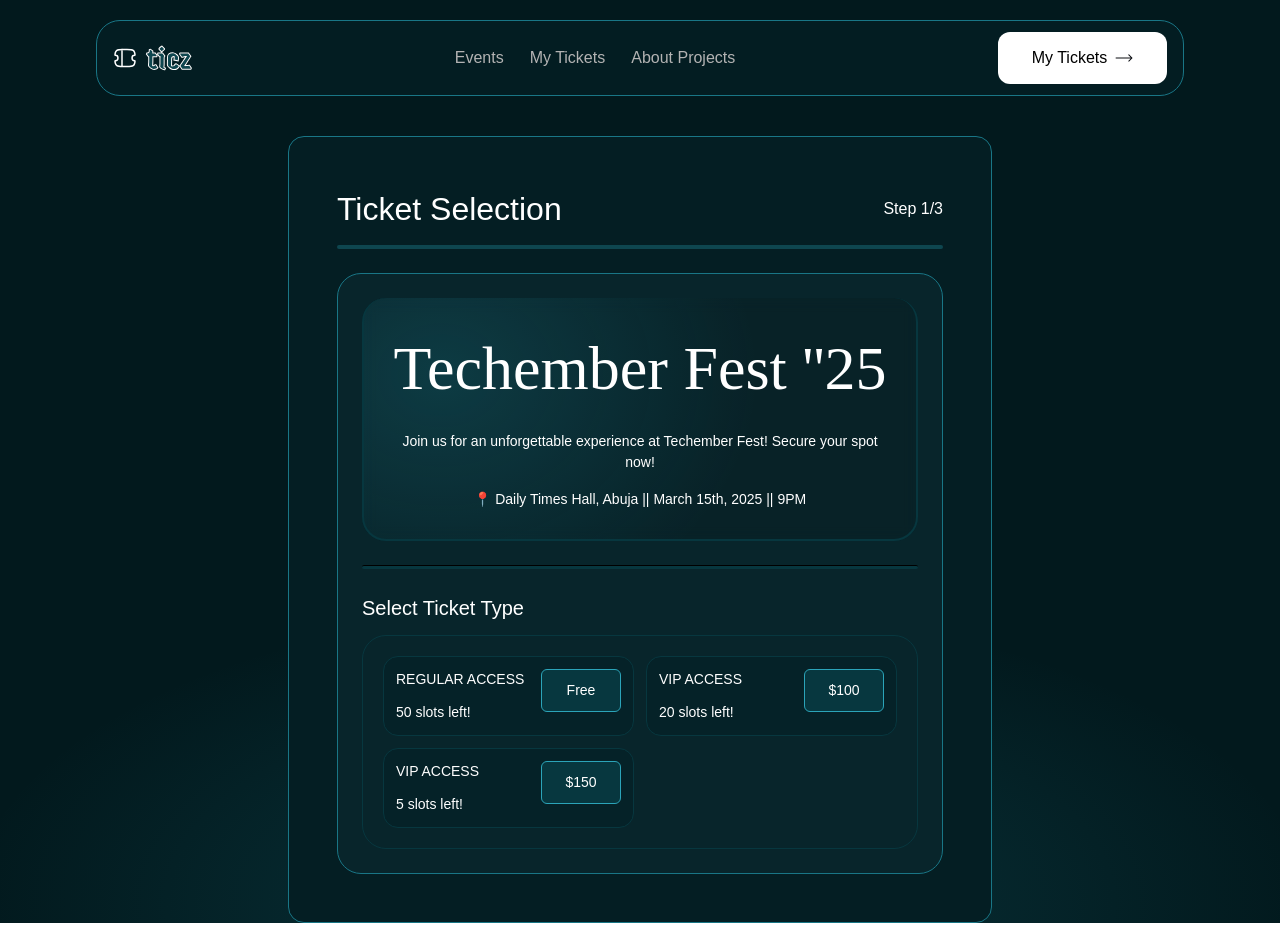
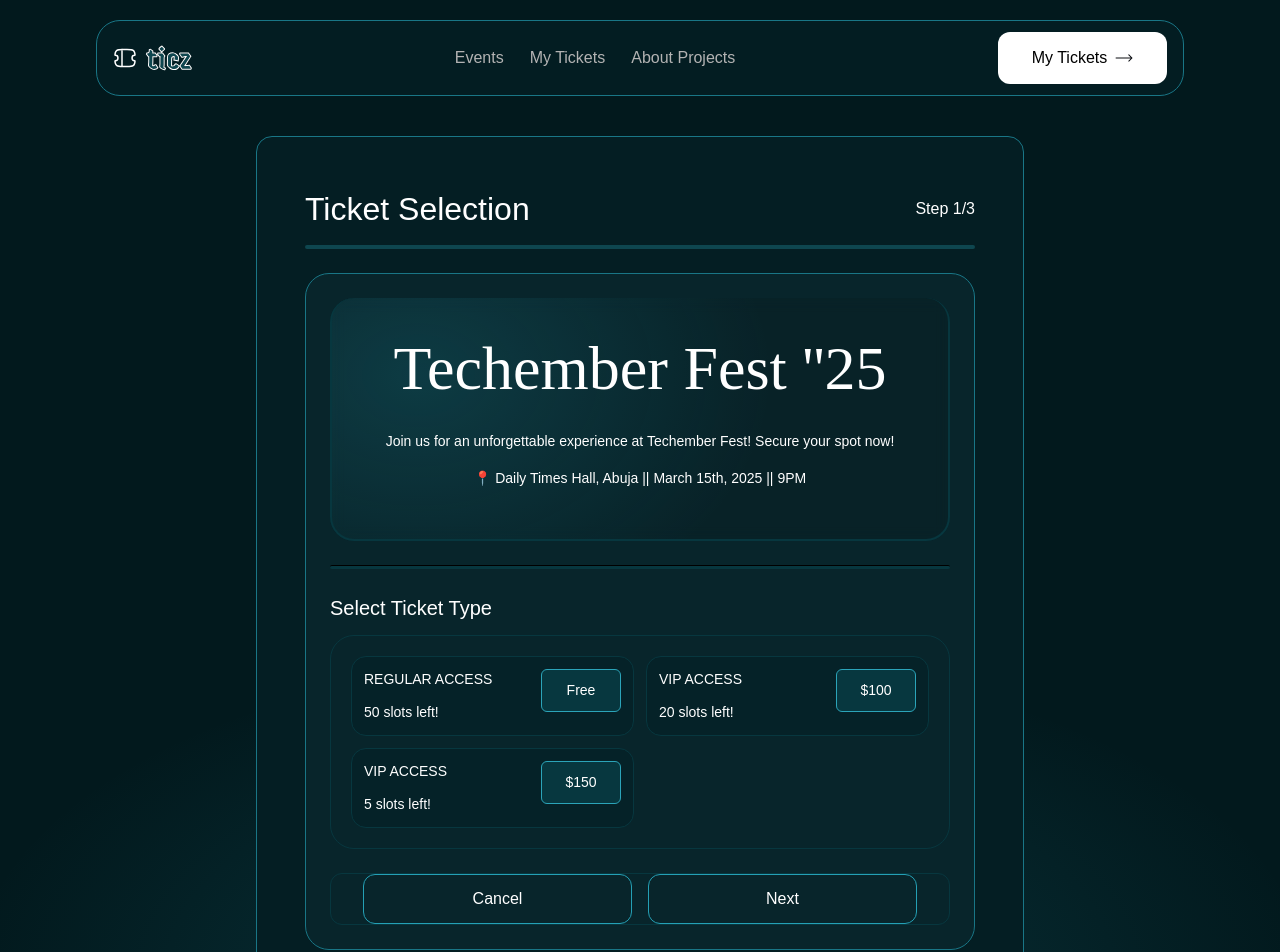
Before and after one commit to edememediong1/Conference-ticketing-app-, a React (Vite) app: page / in a window 1280 px wide. Shown: the top 952 px of the page. Before the commit the page ends 923 px from the top, so only its background shows below. Built offline with nearby package versions, Linux system fonts and the light colour scheme; a web font is replaced by a local one.

Commit message:
added next and cancel buttons

```diff
--- a/src/Components/Primary Components/TicketSelection.jsx
+++ b/src/Components/Primary Components/TicketSelection.jsx
@@ -2,7 +2,7 @@ import TicketType from "../Secondary Components/TicketType"
 
 function TicketSelection({ticketDesc, selectedTicket, setSelectedTicket,  quantity, setQuantity, onNext, onCancel}) {
   return (
-    <div className="w-[90%] bg-[#08252B] ms:bg-[#041E23] p-[24px] border-[#197686] border-[1px] ms:w-[60%] md:w-[55%] md:p-[48px] rounded-2xl space-y-6">
+    <div className="w-[90%] bg-[#08252B] ms:bg-[#041E23] p-[24px] border-[#197686] border-[1px] ms:w-[60%] md:w-[60%] md:p-[48px] rounded-2xl space-y-6">
         <section className="flex-col justify-center items-center space-y-3">
             <div className="text-white md:flex md:justify-between md:items-center">
                 <h1 className="text-[24px] md:text-[32px]">Ticket Selection</h1>
--- a/src/Components/Secondary Components/TicketType.jsx
+++ b/src/Components/Secondary Components/TicketType.jsx
@@ -58,6 +58,15 @@ function TicketType({ticketDesc, selectedTicketType, setSelectedTicketType,  qua
                 onQuantityChange={handleQuantityChange}
             />
         </section>)}
+        {error && <p className="text-red-500">{error}</p>}
+        <div className="flex flex-col gap-4 md:flex md:flex-row-reverse md:justify-around mt-6 md:px-8 md:border-[#07373F] md:border-[1px] md:rounded-[12px]">
+            <button className=" w-full p-[12px] border-[#24A0B5] border-[1px] hover:bg-[#24A0B5] text-white rounded-[12px]" onClick={handleNext}>
+                Next
+            </button>
+            <button className="w-full p-[12px] border-[#24A0B5] border-[1px] hover:bg-[#24A0B5] text-white rounded-[12px]" onClick={onCancel}>
+                Cancel
+            </button>
+        </div>
 
     </>
   )
```
